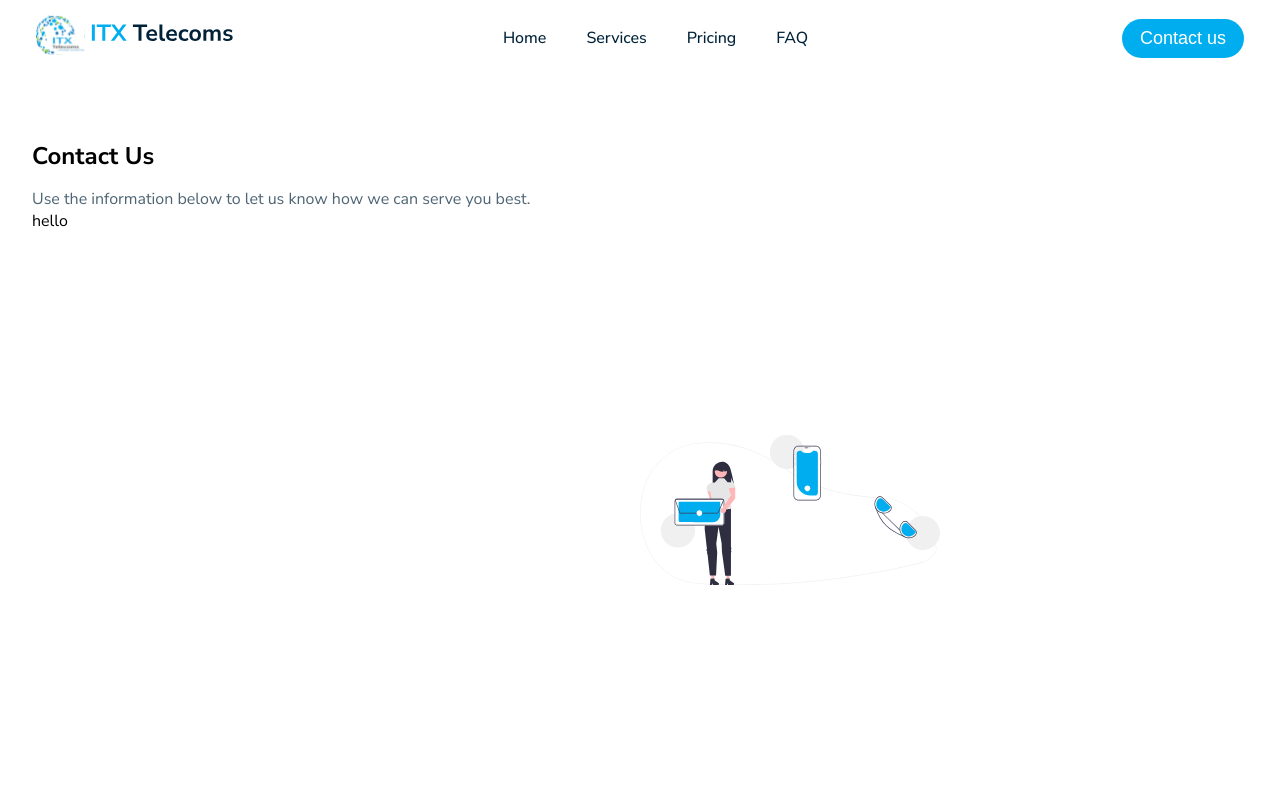
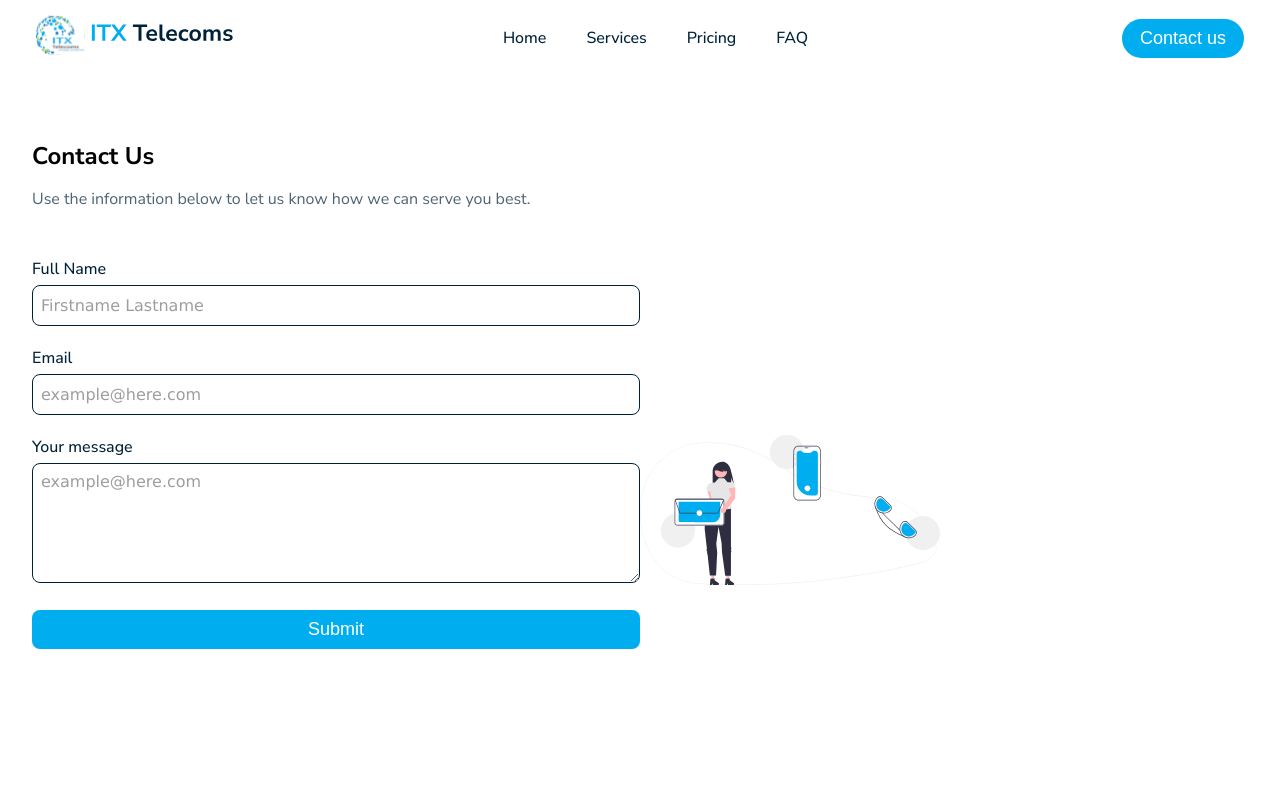
Before and after one commit to Meed-Networks/itx-redesign, a Next.js app: page /contact in a window 1280 px wide. Shown: the top 800 px of the page. Built offline with nearby package versions, Linux system fonts and the light colour scheme.

Commit message:
ui changes on home page

```diff
--- /dev/null
+++ b/components/contactPage/Input/input.tsx
@@ -0,0 +1,64 @@
+import styles from './inputStyle.module.scss';
+import {IoCheckmarkCircleOutline} from 'react-icons/io5'
+import { useState } from 'react';
+
+type InputProps = {
+    name?: string,
+    placeholder?: string,
+    labelName: string,
+    type?: 'text';
+    multiple?: number;
+    inputClassName?: string,
+    onChange?: any,
+    className?: string,
+    value?: string|number|string[],
+    isDisabled?:boolean
+    reg?:any,
+    isError?:boolean
+    error?: string
+    defaultValue?: string
+}
+
+
+export const InputGroup:React.FC<InputProps> = (props) => {
+    const { isDisabled, className, defaultValue, value, multiple, name, onChange, inputClassName, placeholder, labelName, reg, error, isError} = props;
+    return(
+        <div className={`${styles.inputGroup} ${className}`}>
+            <label
+                htmlFor={name}
+                className={styles.inputLabel}
+            >
+                {labelName}
+            </label>
+            {(multiple) ?
+               <textarea
+                    rows={5}
+                    defaultValue={defaultValue}
+                    disabled={isDisabled}
+                    value={value}
+                    {...reg}
+                    onChange={onChange}
+                    className={inputClassName}
+                    id={name}
+                    title={name}
+                    placeholder={placeholder}
+                    name={name} >
+               </textarea>
+               :
+               <input
+                    defaultValue={defaultValue}
+                    disabled={isDisabled}
+                    value={value}
+                    {...reg}
+                    onChange={onChange}
+                    className={inputClassName}
+                    id={name}
+                    title={name}
+                    placeholder={placeholder}
+                    name={name}
+
+            />}
+            {error && <p className={(isError === false) ? styles.goodText : styles.errorText}>{(isError === false) && <IoCheckmarkCircleOutline/>} {error}</p>}
+        </div>
+    )
+}
--- /dev/null
+++ b/components/contactPage/Input/inputStyle.module.scss
@@ -0,0 +1,65 @@
+.inputGroup{
+     text-align: left;
+     margin: 0.5rem 0;
+     position: relative;
+     width: 100%;
+ }
+ .textarea {
+     resize: none;
+   }
+ .inputGroup :is(select, input, textarea) {
+     width: 100%;
+     padding: 0 8px;
+     height: 41px;
+     margin: 5px 0;
+     border: 1px solid var(--primary);
+     border-radius: 8px;
+     font-family: 'Montserrat', sans-serif;
+     font-weight: 400;
+     font-size: 16px;
+     box-sizing: border-box;
+
+     &::placeholder {
+         font-family: 'Montserrat', Verdana, Geneva, Tahoma, sans-serif , 'sans-serif';
+         opacity: .7;
+     }
+
+     &:focus-visible, &:focus-within, &:focus {
+         border: 0 !important;
+     }
+ }
+
+ .inputGroup :is(textarea){
+     padding: 8px;
+     height: 120px;
+ }
+
+ .textAdded{
+     bottom: 52%;
+ }
+ .errorText{
+     color: red;
+     font-size: 12px;
+     font-weight: 700;
+     display: block;
+ }
+
+ .goodText{
+     color: green;
+     font-size: 12px;
+     font-weight: 700;
+     display: block;
+ }
+
+ .inputLabel{
+     font-weight: 500;
+     font-family: 'Nunito Sans', Verdana, Geneva, Tahoma, sans-serif , 'sans-serif';
+     color: var(--primary);
+     font-size: 16px;
+ }
+
+ @media screen and (min-width: 800px) {
+     .inputGroup{
+         margin: 1rem 0;
+     }
+ }
--- a/components/contactPage/contactPage.tsx
+++ b/components/contactPage/contactPage.tsx
@@ -4,6 +4,7 @@ import { useState } from 'react';
 import styles from './style.module.scss';
 import Image from 'next/image';
 import BottomSection from './bottomSection';
+import ContactForm from './formSection';
 
 export default function ContactSection() {
      return(
@@ -14,8 +15,12 @@ export default function ContactSection() {
               </div>
 
               <div className={styles.formSection}>
-               <div>hello</div>
-               <Image src="/assets/contact.svg"  height="600" width="300" alt="Form illustration"/>
+               <ContactForm/>
+               <Image src="/assets/contact.svg"
+               height="600"
+               width="300"
+               alt="Form illustration"
+               className={styles.contactImage}/>
               </div>
 
                <BottomSection/>
--- a/components/contactPage/formSection.tsx
+++ b/components/contactPage/formSection.tsx
@@ -1,11 +1,16 @@
 import { useState } from 'react';
 import styles from './style.module.scss';
 import Image from 'next/image';
+import { InputGroup } from './Input/input';
+import { Button } from '../button';
 
 export default function ContactForm() {
      return(
-          <form>
-
+          <form className={styles.contactForm}>
+               <InputGroup labelName='Full Name' placeholder='Firstname Lastname'/>
+               <InputGroup labelName='Email' placeholder='example@here.com'/>
+               <InputGroup labelName='Your message' multiple={5} placeholder='example@here.com'/>
+               <Button describe='secondary'>Submit</Button>
           </form>
      )
 }
--- a/components/contactPage/style.module.scss
+++ b/components/contactPage/style.module.scss
@@ -14,7 +14,14 @@
           grid-template-columns: repeat(2, 1fr);
      }
 }
+.contactForm{
+     padding: 2em 0;
 
+     button{
+          width: 100%;
+          border-radius: 8px;
+     }
+}
 .bottomContainer{
      // display: grid;
      // grid-template-columns: repeat(3, 1fr);
--- a/components/faq/faq.module.scss
+++ b/components/faq/faq.module.scss
@@ -12,5 +12,9 @@
                h1{color: var(--primary); font-size: 24px; font-weight: 500;}
                p{color: rgba(0, 34, 57, 0.70); margin-top: 1em;}
           }
+
+          .searchSection{
+               width: 25%;
+          }
      }
 }
--- a/components/faq/index.tsx
+++ b/components/faq/index.tsx
@@ -17,7 +17,7 @@ export const FAQ = () => {
                         <p>We have some frequently asked questions about ITX Telecoms</p>
                     </div>
 
-                    <div className={styles.searchBar}>
+                    <div className={styles.searchSection}>
                          <Searchbar
                          placeholder="Search for anything"
                             onChange={(e) => searchFaq(e.target.value)}/>
--- a/package.json
+++ b/package.json
@@ -18,6 +18,7 @@
     "next": "13.4.6",
     "next-themes": "^0.2.1",
     "react": "18.2.0",
+    "react-countup": "^6.4.2",
     "react-dom": "18.2.0",
     "react-icons": "^4.9.0",
     "react-leaflet": "^4.2.1",
```
Also changed, not shown: components/LandingPage/numberSetion.tsx (+20 -4 lines), 2 other files (tests, documents, lock files or other folders).
